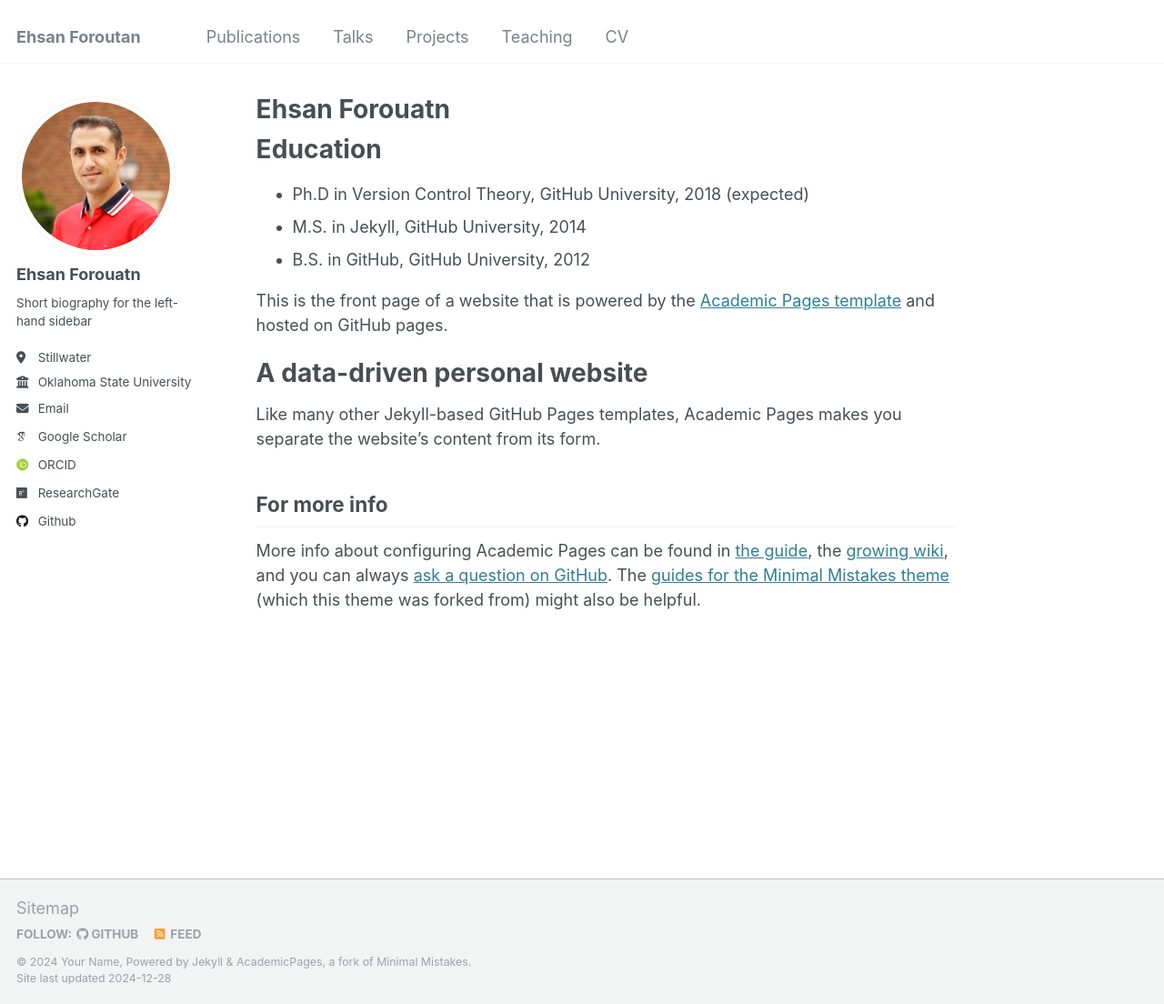
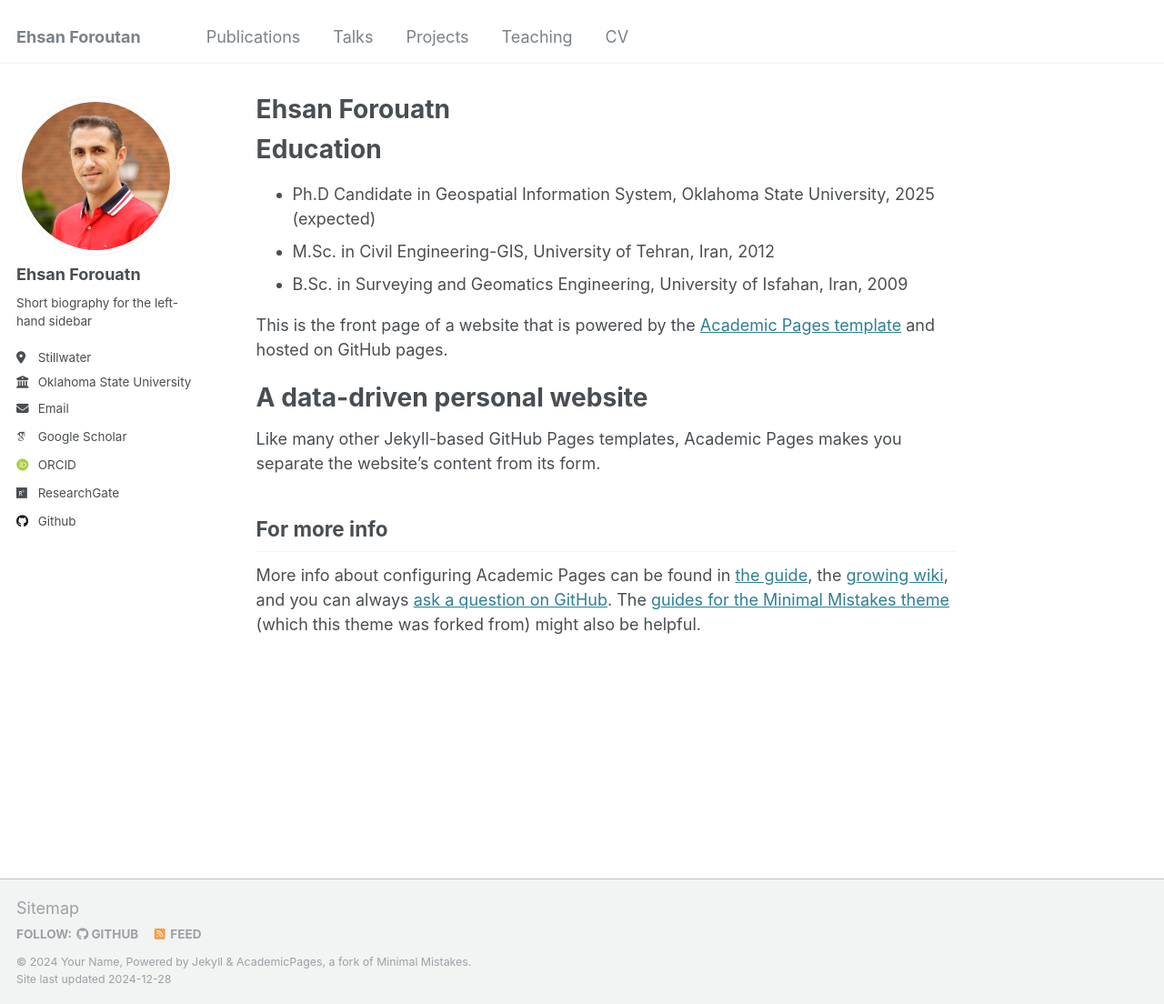
Before and after one commit to eforoutan/eforoutan.github.io, a Jekyll site: the page built from _pages/about.md, in a window 1280 px wide and 1104 px high. Shown: the whole window at 91% size. Built offline with Jekyll 4.4.1, drawn with Linux system fonts in a browser that asks for light colours; some web fonts are replaced.

Commit message:
Update about.md

```diff
--- a/_pages/about.md
+++ b/_pages/about.md
@@ -8,9 +8,9 @@ redirect_from:
 ---
 Education
 ======
-* Ph.D in Version Control Theory, GitHub University, 2018 (expected)
-* M.S. in Jekyll, GitHub University, 2014
-* B.S. in GitHub, GitHub University, 2012
+* Ph.D Candidate in Geospatial Information System, Oklahoma State University, 2025 (expected)
+* M.Sc. in Civil Engineering-GIS, University of Tehran, Iran, 2012
+* B.Sc. in Surveying and Geomatics Engineering, University of Isfahan, Iran, 2009
 
 
 This is the front page of a website that is powered by the [Academic Pages template](https://github.com/academicpages/academicpages.github.io) and hosted on GitHub pages.
```
